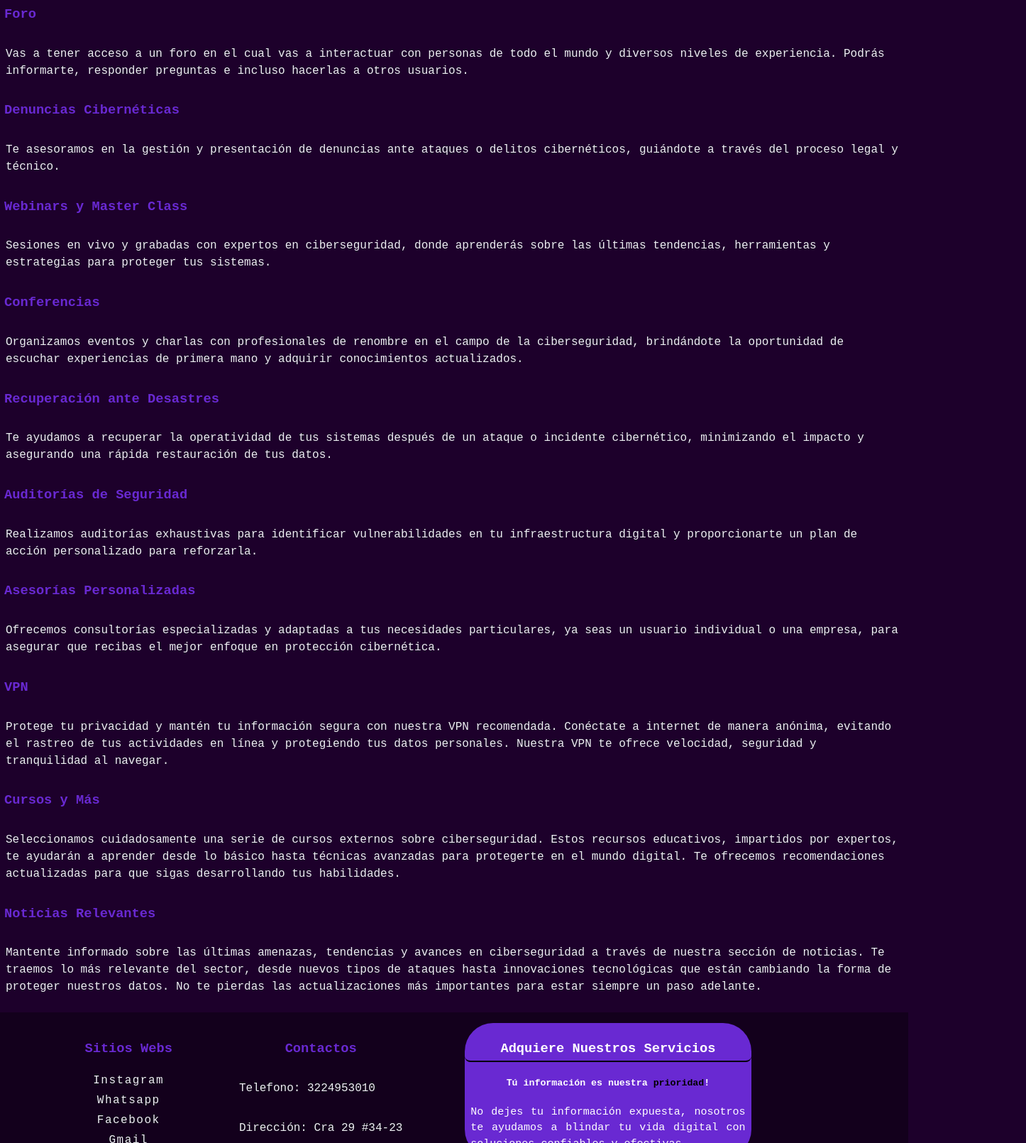
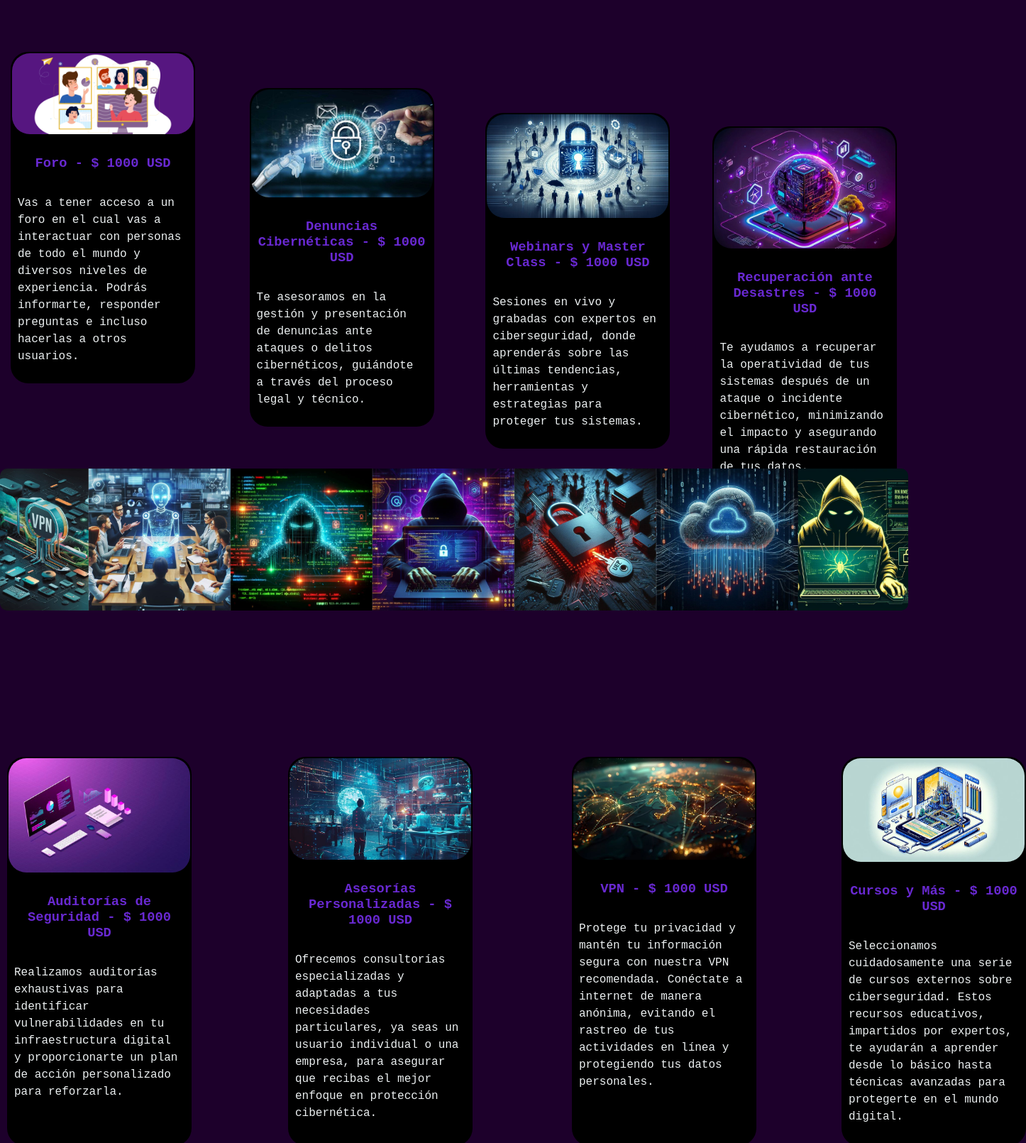
Before and after one commit to Jennx-x/WHS, a plain HTML site: page Html/servicios.html in a window 1280 px wide. Shown: the part 460-2070 px from the top of the page at 71% size, 1446 px wide, since content can reach past the window. Drawn offline with Linux system fonts and the light colour scheme.

Commit message:
Services

```diff
--- a/Css/style.css
+++ b/Css/style.css
@@ -350,6 +350,114 @@ footer{
 
 /* ---------------------------------------------------------------------------------------------------------------- */
 
+/* Servicios Inicio */
+
+.frase_serv{
+    text-align: center;
+    margin-bottom: 80px;
+}
+
+.frase_serv_two{
+    text-align: end;
+    position: absolute;
+    top: 270%;
+    color: #6929d2;
+}
+
+.frase_serv_two span{
+    color: #fff ;
+    padding: 5px;
+    margin: 10px;
+}
+
+.bord_one{
+    border-left: 2px solid #fff;
+    border-bottom: 2px solid #fff;;
+
+}
+
+.bord_two{
+    border-right: 2px solid #fff;
+    border-top: 2px solid #fff;
+}
+
+.cont_serv{
+    width: 20%;
+    height: 68%;
+    border:2px solid #000;
+    text-align: center;
+    background-color: #000;
+    border-radius: 25px;
+    margin: 6px;
+}
+
+
+.serv_img{
+    width:100%;
+    border-radius: 25px;
+}
+
+.serv_foro{
+    position: relative;
+    top: 10px;
+    margin-left: 15px;
+}
+
+.serv_denuncias{
+    position: relative;
+    left: 27%;
+    bottom: 412px;
+
+}
+
+.serv_webinar{
+    position: relative;
+    bottom: 860px;
+    left: 53%;
+}
+
+.serv_recu{
+    position: relative;
+    bottom: 1320px;
+    left:78%;
+}
+
+.serv_auditoria{
+    position: absolute;
+    top: 190%;
+    margin-left: 10px;
+}
+
+.serv_asesoria{
+    position: absolute;
+    top: 190%;
+    left: 400px;
+}
+
+.serv_vpn{
+    position: absolute;
+    bottom: 40%;
+    top: 190%;
+    left: 800px;
+}
+
+.serv_cursos{
+    position: absolute;
+    bottom: 40%;
+    top: 190%;
+    left: 1180px;
+}
+
+.imagen_serv_mid{
+    position: absolute;
+    width: 100%;
+    top: 140%;
+    border-radius: 10px ;
+}
+
+/* Servicios Fin */
+
+
 /* comentario foro */
 .comentario{
     text-align: center;
--- a/Html/servicios.html
+++ b/Html/servicios.html
@@ -27,29 +27,62 @@
         <img src="/Imagenes/banner.png" alt="Banner" id="banner">
 </header>
 
-<h2>Protege hoy lo que más importa, antes de que sea demasiado tarde. ¡La seguridad no espera!.</h2>
+<div class="servicios">
 
-<div class="servicios">
-    <h3>Foro</h3>
-    <p>Vas a tener acceso a un foro en el cual vas a interactuar con personas de todo el mundo y diversos niveles de experiencia. Podrás informarte, responder preguntas e incluso hacerlas a otros usuarios. </p>
-    <h3>Denuncias Cibernéticas</h3>
-    <p>Te asesoramos en la gestión y presentación de denuncias ante ataques o delitos cibernéticos, guiándote a través del proceso legal y técnico.</p>
-    <h3>Webinars y Master Class</h3>
-    <p>Sesiones en vivo y grabadas con expertos en ciberseguridad, donde aprenderás sobre las últimas tendencias, herramientas y estrategias para proteger tus sistemas.</p>
-    <h3>Conferencias</h3>
-    <p>Organizamos eventos y charlas con profesionales de renombre en el campo de la ciberseguridad, brindándote la oportunidad de escuchar experiencias de primera mano y adquirir conocimientos actualizados.</p>
-    <h3>Recuperación ante Desastres</h3>
-    <p>Te ayudamos a recuperar la operatividad de tus sistemas después de un ataque o incidente cibernético, minimizando el impacto y asegurando una rápida restauración de tus datos.</p>
-    <h3>Auditorías de Seguridad</h3>
-    <p>Realizamos auditorías exhaustivas para identificar vulnerabilidades en tu infraestructura digital y proporcionarte un plan de acción personalizado para reforzarla.</p>
-    <h3>Asesorías Personalizadas</h3>
-    <p>Ofrecemos consultorías especializadas y adaptadas a tus necesidades particulares, ya seas un usuario individual o una empresa, para asegurar que recibas el mejor enfoque en protección cibernética.</p>
-    <h3>VPN</h3>
-    <p>Protege tu privacidad y mantén tu información segura con nuestra VPN recomendada. Conéctate a internet de manera anónima, evitando el rastreo de tus actividades en línea y protegiendo tus datos personales. Nuestra VPN te ofrece velocidad, seguridad y tranquilidad al navegar.</p>
-    <h3>Cursos y Más</h3>
-    <p>Seleccionamos cuidadosamente una serie de cursos externos sobre ciberseguridad. Estos recursos educativos, impartidos por expertos, te ayudarán a aprender desde lo básico hasta técnicas avanzadas para protegerte en el mundo digital. Te ofrecemos recomendaciones actualizadas para que sigas desarrollando tus habilidades.</p>
-    <h3>Noticias Relevantes</h3>
-    <p>Mantente informado sobre las últimas amenazas, tendencias y avances en ciberseguridad a través de nuestra sección de noticias. Te traemos lo más relevante del sector, desde nuevos tipos de ataques hasta innovaciones tecnológicas que están cambiando la forma de proteger nuestros datos. No te pierdas las actualizaciones más importantes para estar siempre un paso adelante.</p>
+    <div class="frase_serv">
+    <h2><span class="bord_one">Protege</span> hoy lo que más importa, antes de que sea demasiado tarde. ¡La seguridad no <span class="bord_two"> espera!</span>
+    </div>
+
+    <div class="serv_foro cont_serv">
+        <img class="serv_img" src="/Imagenes/servicios/foros.png" alt="Imagen">
+        <h3>Foro - <span>$ 1000 USD</span></h3>
+        <p>Vas a tener acceso a un foro en el cual vas a interactuar con personas de todo el mundo y diversos niveles de experiencia. Podrás informarte, responder preguntas e incluso hacerlas a otros usuarios.
+        </p>
+    </div>
+
+    <div class="serv_denuncias cont_serv">
+        <img class="serv_img" src="/Imagenes/servicios/denuncias.jpg" alt="Imagen">
+        <h3>Denuncias Cibernéticas - <span>$ 1000 USD</span></h3>
+        <p>Te asesoramos en la gestión y presentación de denuncias ante ataques o delitos cibernéticos, guiándote a través del proceso legal y técnico.</p>
+    </div>
+
+    <div class="serv_webinar cont_serv">
+        <img class="serv_img" src="/Imagenes/servicios/webinars.jpg" alt="Imagen">
+        <h3>Webinars y Master Class - <span>$ 1000 USD</span></h3>
+        <p>Sesiones en vivo y grabadas con expertos en ciberseguridad, donde aprenderás sobre las últimas tendencias, herramientas y estrategias para proteger tus sistemas.</p>
+    </div>
+
+    <div class="serv_recu cont_serv">
+        <img class="serv_img" src="/Imagenes/servicios/recuperacion.jpg" alt="Imagen">
+        <h3>Recuperación ante Desastres - <span>$ 1000 USD</span></h3>
+        <p>Te ayudamos a recuperar la operatividad de tus sistemas después de un ataque o incidente cibernético, minimizando el impacto y asegurando una rápida restauración de tus datos.</p>
+    </div>
+
+    <div class="serv_auditoria cont_serv">
+        <img class="serv_img" src="/Imagenes/servicios/auditorias.jpg" alt="Imagen">
+        <h3>Auditorías de Seguridad - <span>$ 1000 USD</span></h3>
+        <p>Realizamos auditorías exhaustivas para identificar vulnerabilidades en tu infraestructura digital y proporcionarte un plan de acción personalizado para reforzarla.</p>
+    </div>
+
+    <div class="serv_asesoria cont_serv">
+        <img class="serv_img" src="/Imagenes/servicios/asesorias.jpg" alt="Imagen">
+        <h3>Asesorías Personalizadas - <span>$ 1000 USD</span></h3>
+        <p>Ofrecemos consultorías especializadas y adaptadas a tus necesidades particulares, ya seas un usuario individual o una empresa, para asegurar que recibas el mejor enfoque en protección cibernética.</p>
+    </div>
+
+    <div class="serv_vpn cont_serv">
+        <img class="serv_img" src="/Imagenes/servicios/vpn.jpg" alt="Imagen">
+        <h3>VPN - <span>$ 1000 USD</span></h3>
+        <p>Protege tu privacidad y mantén tu información segura con nuestra VPN recomendada. Conéctate a internet de manera anónima, evitando el rastreo de tus actividades en línea y protegiendo tus datos personales.</p>
+    </div>
+
+    <div class="serv_cursos cont_serv">
+        <img class="serv_img" src="/Imagenes/servicios/cursos.jpg" alt="Imagen">
+        <h3>Cursos y Más - <span>$ 1000 USD</span></h3>
+        <p>Seleccionamos cuidadosamente una serie de cursos externos sobre ciberseguridad. Estos recursos educativos, impartidos por expertos, te ayudarán a aprender desde lo básico hasta técnicas avanzadas para protegerte en el mundo digital.</p>
+    </div>
+    <img class="imagen_serv_mid" src="/Imagenes/servicios/servicios_img.png" alt="Imagen">
+    <h3 class="frase_serv_two">"If you think technology can solve your security problems, then you don’t understand the problems and you don’t understand the technology."<br><br><span>--Bruce Schneier, experto en criptografía y seguridad informática.</span></h3>
 </div>
 
 <footer>
```
Also changed, not shown: Imagenes/servicios/asesorias.jpg (added), Imagenes/servicios/auditorias.jpg (added), Imagenes/servicios/cursos.jpg (added), Imagenes/servicios/denuncias.jpg (added), Imagenes/servicios/foros.png (added), Imagenes/servicios/recuperacion.jpg (added), Imagenes/servicios/servicios_img.png (added), Imagenes/servicios/vpn.jpg (added), Imagenes/servicios/webinars.jpg (added).
